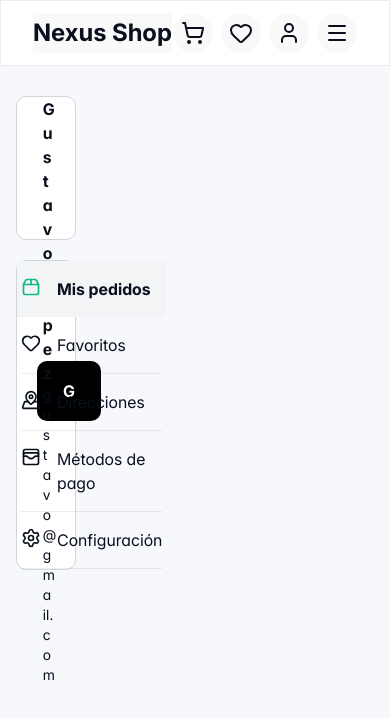
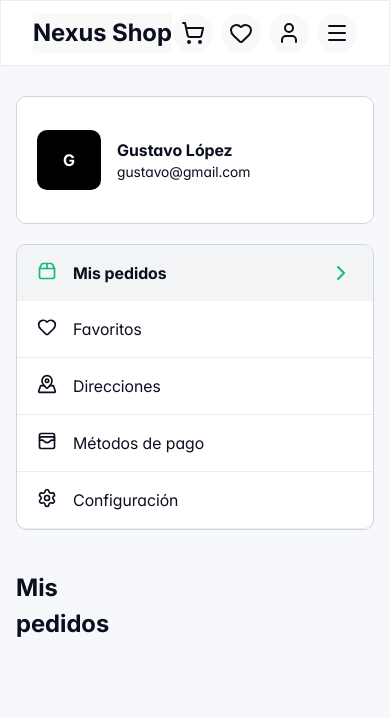
Before and after one commit to GustavoLopez01/e-commerce-front-end, a React (Vite) app: page /shop/profile in a window 390 px wide. Shown: the top 718 px of the page. Built offline with nearby package versions, Linux system fonts and the light colour scheme.

Commit message:
fix: correct styles in profile section

```diff
--- /dev/null
+++ b/src/components/shop/components/user/Orders.tsx
@@ -0,0 +1,16 @@
+
+type OrdersProps = {
+  currentTab: string
+}
+
+export default function Orders({
+  currentTab
+}: OrdersProps) {
+  return (
+    <section>
+      <h1>
+        { currentTab }
+      </h1>
+    </section>
+  )
+}
--- a/src/components/shop/components/user/Profile.tsx
+++ b/src/components/shop/components/user/Profile.tsx
@@ -1,5 +1,6 @@
 import { useState } from "react";
 import Tabs from "./Tabs";
+import Orders from "./Orders";
 
 export default function Profile() {
   const [currentTab, setCurrentTab] = useState("Mis pedidos");
@@ -13,8 +14,10 @@
             setCurrentTab={setCurrentTab}
           />
 
-          <div className="col-span-3">
-
+          <div className="md:col-span-2 xl:col-span-2">
+            <Orders
+              currentTab={currentTab}
+            />
           </div>
         </div>
       </div>
--- a/src/components/shop/components/user/Tabs.tsx
+++ b/src/components/shop/components/user/Tabs.tsx
@@ -1,4 +1,5 @@
 import {
+  ChevronRight,
   Heart,
   MapPinned,
   Package2,
@@ -24,8 +25,8 @@
   setCurrentTab
 }: TabsProps) {
   return (
-    <div className="col-span-1">
-      <div className="w-full bg-white grid grid-cols-3 justify-center items-center border border-gray-300 h-36 rounded-md px-5">
+    <div className="col-span-4 md:col-span-2 xl:col-span-1">
+      <div className="w-full bg-white flex gap-4 items-center border border-gray-300 h-32 rounded-md pl-5">
         <div className="bg-black col-span-1 h-15 flex items-center justify-center text-white w-16 text-center rounded-md">
           <span className="font-family-inter-bold">G</span>
         </div>
@@ -40,22 +41,33 @@
         </div>
       </div>
 
-      <div className="w-full mt-5  bg-white grid border border-gray-300 rounded-md">
+      <div className="w-full mt-5 bg-white grid border border-gray-300 rounded-md">
         {TABS.map(({ name, icon }, i) => {
           const isSelected = currentTab === name;
           return (
             <div
-              className={`${isSelected ? ' bg-gray-100 font-family-inter-bold' : ''}
-                       text-left cursor-pointer`}
+              className={`text-left cursor-pointer
+                ${isSelected ? ' font-family-inter-bold' : ''}`}
             >
               <span
-                className={`flex gap-4 py-4 mx-1 ${isSelected ? ' bg-gray-100 font-family-inter-bold' : 'border-b'}`}
+                className={`flex gap-4 py-4 px-5
+                  ${isSelected ? ' bg-gray-100 font-family-inter-bold' : 'border-b'}
+                  ${i === 0 ? 'rounded-t-md' : i === TABS.length - 1 ? 'rounded-b-md' : ''}
+                  hover:bg-gray-50
+                `}
                 onClick={() => setCurrentTab(name)}
               >
                 <span className={isSelected ? 'text-brand' : ''}>
                   {icon}
                 </span>
-                {name}
+
+                <span className="w-full flex justify-between">
+                  {name}
+
+                  {isSelected && (
+                    <ChevronRight className="text-brand" />
+                  )}
+                </span>
               </span>
             </div>
           )
--- a/src/helpers/toast.ts
+++ b/src/helpers/toast.ts
@@ -1,22 +1,18 @@
 import { toast } from "sonner";
 
-const DURATION = 2500;
-const CLASS_NAME = '!transition !delay-150 !duration-300 !ease-in-out';
+const PROPERTIES = {
+  duration: 2500,
+  className: '!transition !delay-150 !duration-300 !ease-in-out',
+  closeButton: true,
+}
 
 export const showToast = (type: string, msg: string) => {
-
   switch (type) {
     case "success":
-      toast.success(msg, {
-        className: CLASS_NAME,
-        duration: DURATION,
-      });
+      toast.success(msg, {...PROPERTIES});
       break;
     case "warning":
-      toast.warning(msg, {
-        className: CLASS_NAME,
-        duration: DURATION,
-      });
+      toast.warning(msg, {...PROPERTIES});
       break;
 
     default:
```
